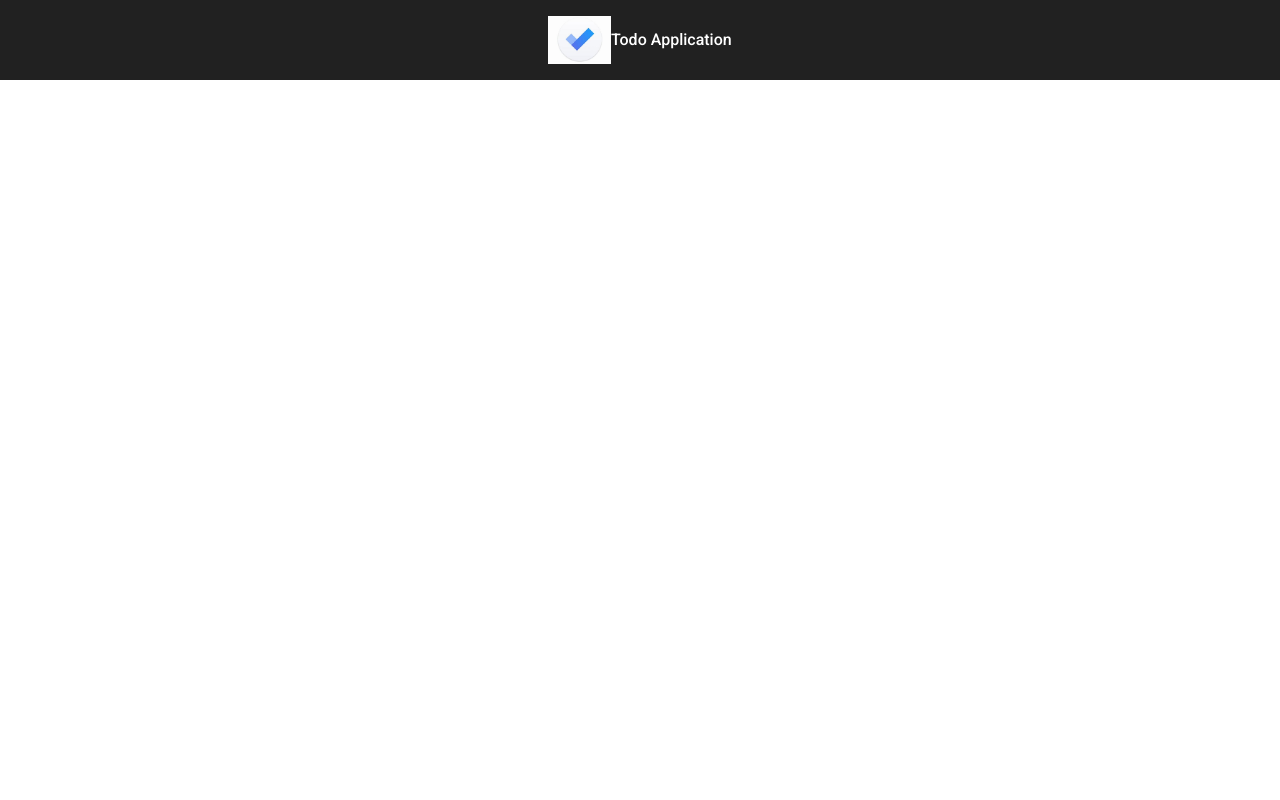
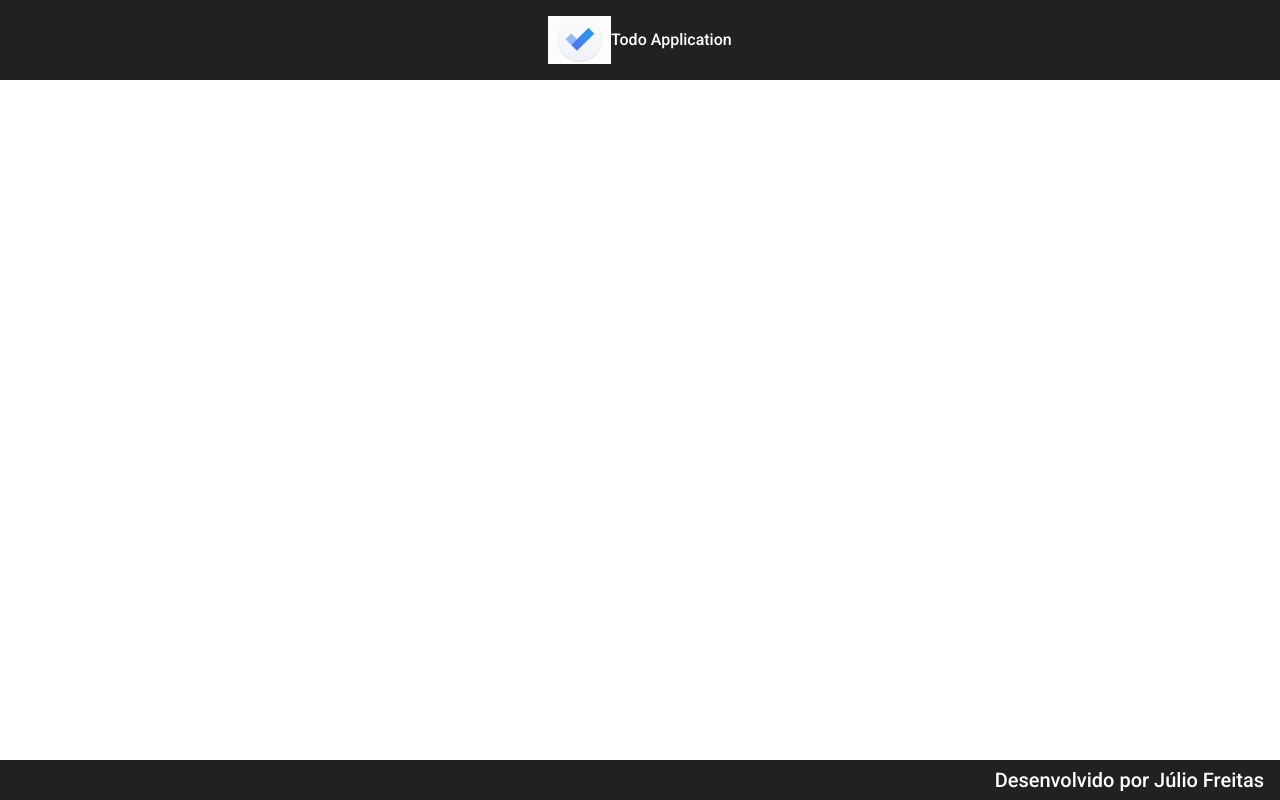
Before and after one commit to JulioCFreitas/Todo-Front, an Angular app: page / in a window 1280 px wide. Built offline with nearby package versions, Linux system fonts and the light colour scheme.

Commit message:
components footer

```diff
--- a/src/app/app.component.html
+++ b/src/app/app.component.html
@@ -1 +1,2 @@
 <app-header></app-header>
+<app-footer></app-footer>
--- a/src/app/app.module.ts
+++ b/src/app/app.module.ts
@@ -6,11 +6,13 @@
 import { HeaderComponent } from './components/header/header.component';
 import { BrowserAnimationsModule } from '@angular/platform-browser/animations';
 import {MatToolbarModule} from '@angular/material/toolbar';
+import { FooterComponent } from './components/footer/footer.component';
 
 @NgModule({
   declarations: [
     AppComponent,
-    HeaderComponent
+    HeaderComponent,
+    FooterComponent
   ],
   imports: [
     BrowserModule,
--- /dev/null
+++ b/src/app/components/footer/footer.component.css
@@ -0,0 +1,8 @@
+.footer {
+    height: 5%;
+    position: fixed;
+    bottom: 0%;
+    justify-content: flex-end;
+    font-size: .5rem;
+
+}
--- /dev/null
+++ b/src/app/components/footer/footer.component.html
@@ -0,0 +1,3 @@
+<mat-toolbar class="footer">
+    <h1>Desenvolvido por Júlio Freitas</h1>
+</mat-toolbar>
--- /dev/null
+++ b/src/app/components/footer/footer.component.ts
@@ -0,0 +1,15 @@
+import { Component, OnInit } from '@angular/core';
+
+@Component({
+  selector: 'app-footer',
+  templateUrl: './footer.component.html',
+  styleUrls: ['./footer.component.css']
+})
+export class FooterComponent implements OnInit {
+
+  constructor() { }
+
+  ngOnInit(): void {
+  }
+
+}
```
